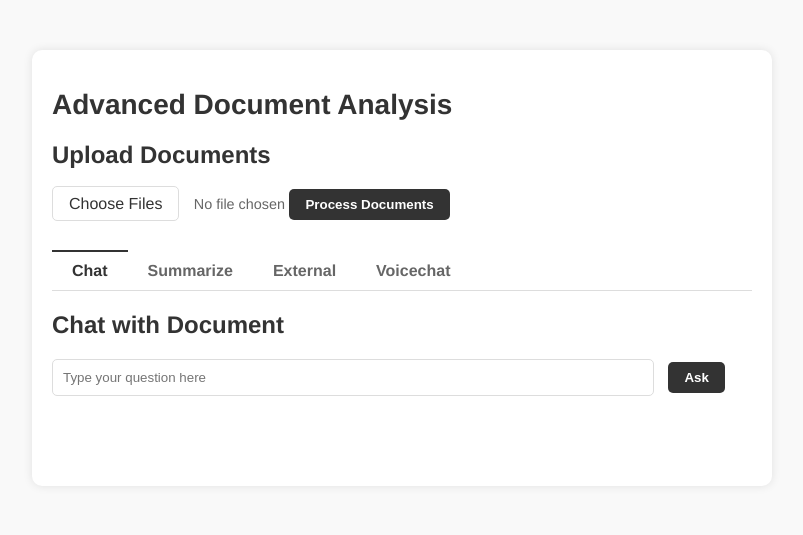
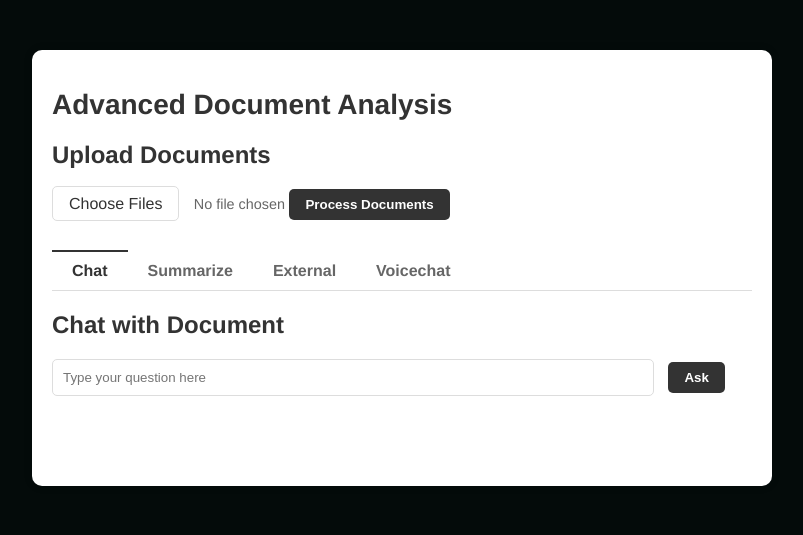
Before and after one commit to riachandra02/Intelligent-Document-Analysis-and-Comprehension, a Flask app: page / in a window 1280 px wide. Shown: the top 535 px of the page, without its empty margins (238-1041 px from the left). Run offline with Flask 3, Linux system fonts and the light colour scheme; parts of the project's set-up code (start-up, migrations or seed data) failed here and were passed over.

Commit message:
Update index.html

```diff
--- a/templates/index.html
+++ b/templates/index.html
@@ -11,6 +11,7 @@
             padding: 0;
             background-color: #f9f9f9;
             color: #333;
+            position: relative;
         }
         .container {
             max-width: 700px;
@@ -19,6 +20,16 @@
             background-color: #fff;
             border-radius: 10px;
             box-shadow: 0 0 10px rgba(0, 0, 0, 0.1);
+            position: relative;
+            z-index: 1;
+        }
+        .content--canvas {
+            position: absolute;
+            top: 0;
+            left: 0;
+            width: 100%;
+            height: 100%;
+            z-index: 0;
         }
         h1 {
             text-align: left;
@@ -177,9 +188,47 @@
         .research-item a:hover {
             text-decoration: underline;
         }
+        .typing-bubbles {
+        display: flex;
+        justify-content: center;
+        margin-top: 10px;
+    }
+
+    .typing-bubbles .bubble {
+        width: 10px;
+        height: 10px;
+        border-radius: 50%;
+        background-color: #ccc;
+        margin: 0 5px;
+        animation: typing-bubble 1s infinite ease-in-out;
+    }
+
+    .typing-bubbles .bubble:nth-child(2) {
+        animation-delay: 0.2s;
+    }
+
+    .typing-bubbles .bubble:nth-child(3) {
+        animation-delay: 0.4s;
+    }
+
+    @keyframes typing-bubble {
+        0% {
+            transform: translateY(0);
+        }
+        50% {
+            transform: translateY(-5px);
+        }
+        100% {
+            transform: translateY(0);
+        }
+    }
+    html, body {
+        background: hsla(170,50%,3%,1);
+    }
     </style>
 </head>
 <body>
+    <div class="content--canvas"></div>
     <div class="container">
         <h1>Advanced Document Analysis</h1>
         <div class="upload-section">
@@ -231,8 +280,9 @@
             <p id="voiceText">Click the button to start recording...</p>
         </div>
     </div>
+    <div class="content--canvas"></div>
 
-    <script>
+    <script src="static\js\pipes-animation.js">
         let processedFiles = new FormData();
         let documentProcessed = false;
         let uploadedFiles = [];
@@ -286,6 +336,19 @@
             });
         }
 
+        function createTypingBubbles() {
+            const bubbles = document.createElement('div');
+            bubbles.classList.add('typing-bubbles');
+
+            for (let i = 0; i < 3; i++) {
+                const bubble = document.createElement('div');
+                bubble.classList.add('bubble');
+                bubbles.appendChild(bubble);
+            }
+
+            return bubbles;
+        }
+
         document.getElementById('questionForm').addEventListener('submit', function(e) {
             e.preventDefault();
 
@@ -303,6 +366,9 @@
 
                 document.getElementById('question').value = '';
 
+                const typingBubbles = createTypingBubbles();
+                chatHistory.insertAdjacentElement('beforeend', typingBubbles);
+
                 fetch('/ask', {
                     method: 'POST',
                     headers: {
@@ -314,12 +380,16 @@
                 })
                 .then(response => response.json())
                 .then(data => {
+                    typingBubbles.remove();
                     const botBubble = `<div class="chat bot"><div class="bubble">${data.response}</div></div>`;
                     chatHistory.insertAdjacentHTML('beforeend', botBubble);
                     chatHistory.scrollTop = chatHistory.scrollHeight;
                 })
                 .catch(error => {
                     console.error('Error:', error);
+
+                    typingBubbles.remove();
+
                     const errorBubble = `<div class="chat bot"><div class="bubble">Error: ${error.message}</div></div>`;
                     chatHistory.insertAdjacentHTML('beforeend', errorBubble);
                     chatHistory.scrollTop = chatHistory.scrollHeight;
```
